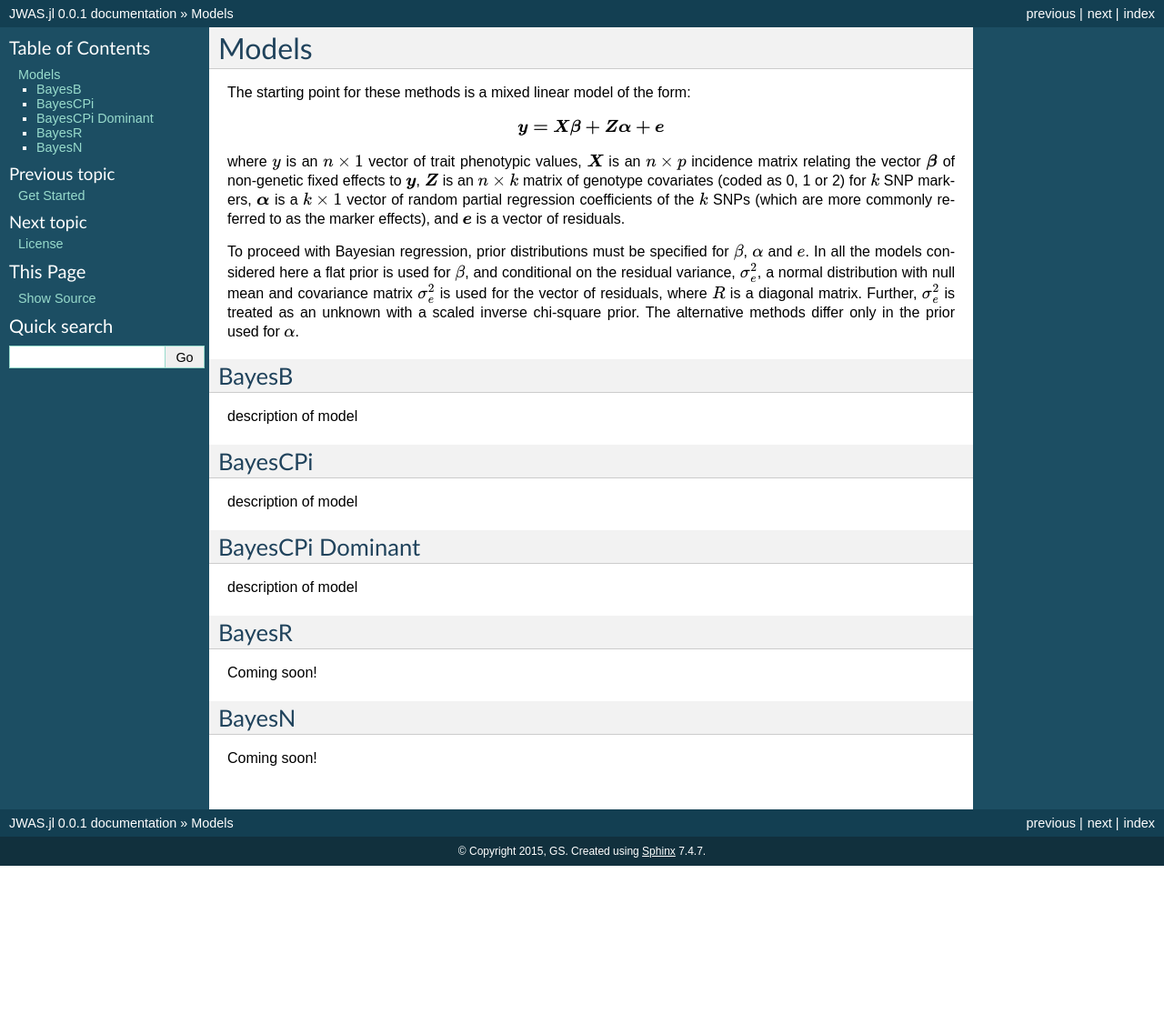
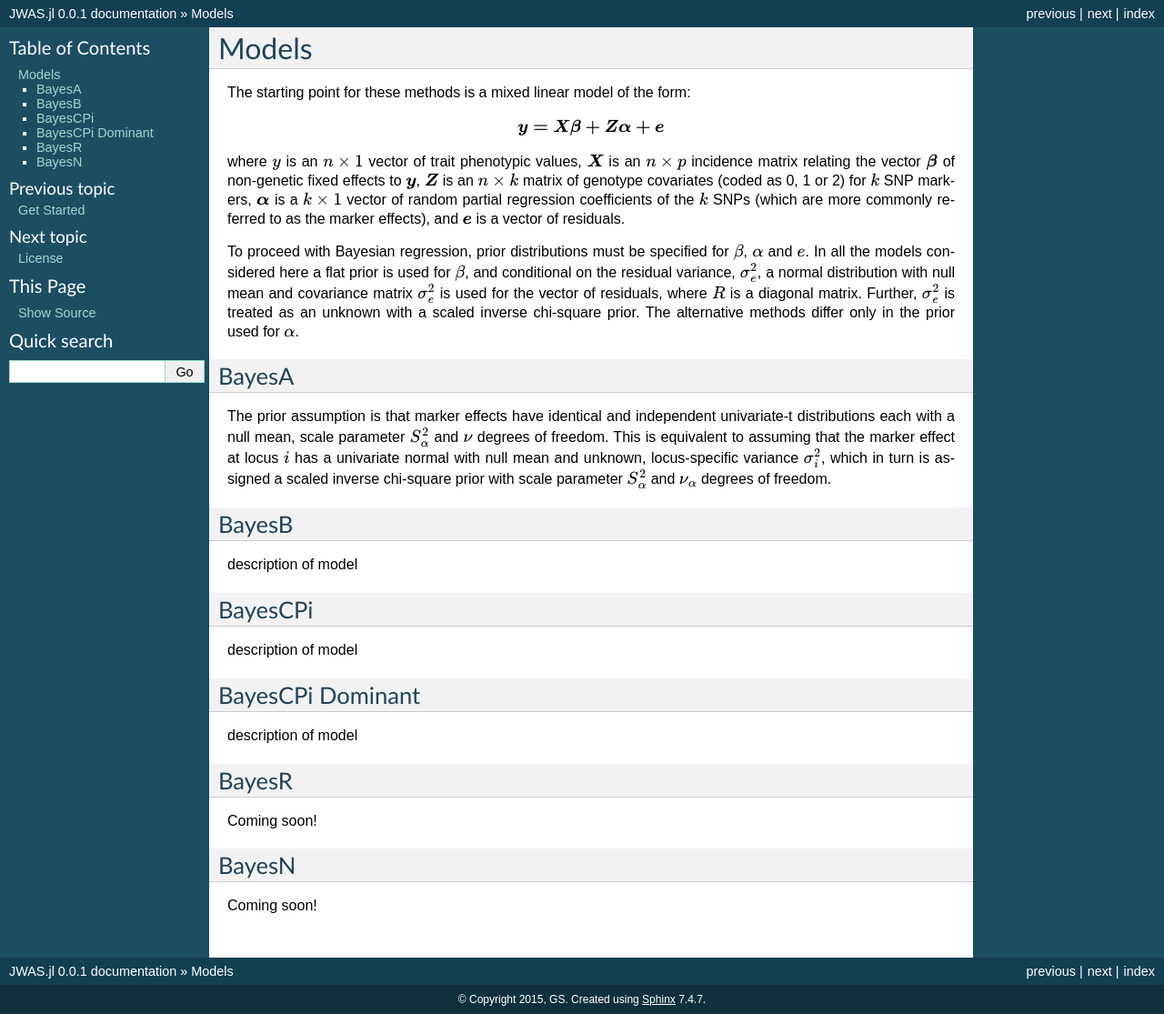
Before and after one commit to reworkhow/JWAS.jl, a Sphinx documentation site: the page built from docs/source/models.rst, in a window 1280 px wide. Shown: the whole page at 91% size. Built offline with Sphinx 7.4.7, drawn with Linux system fonts in a browser that asks for light colours; before the commit the page ends 952 px from its top, so only the background shows below that.

Commit message:
Update models.rst

```diff
--- a/docs/source/models.rst
+++ b/docs/source/models.rst
@@ -26,7 +26,16 @@ is a diagonal matrix. Further, :math:`\sigma^2_e` is treated as an unknown
 with a scaled inverse chi-square prior. The alternative methods differ
 only in the prior used for :math:`\alpha`.
 
+BayesA
+^^^^^^
 
+The prior assumption is that marker effects have identical
+and independent univariate-t distributions each with a null mean,
+scale parameter :math:`S^2_{\alpha}` and :math:`\nu` degrees of freedom.
+This is equivalent to assuming that the marker effect at locus :math:`i` has a univariate normal
+with null mean and unknown, locus-specific variance :math:`\sigma^2_i`,
+which in turn is assigned a scaled inverse chi-square prior with scale
+parameter :math:`S^2_{\alpha}` and :math:`\nu_{\alpha}` degrees of freedom.
 
 BayesB
 ^^^^^^
```
